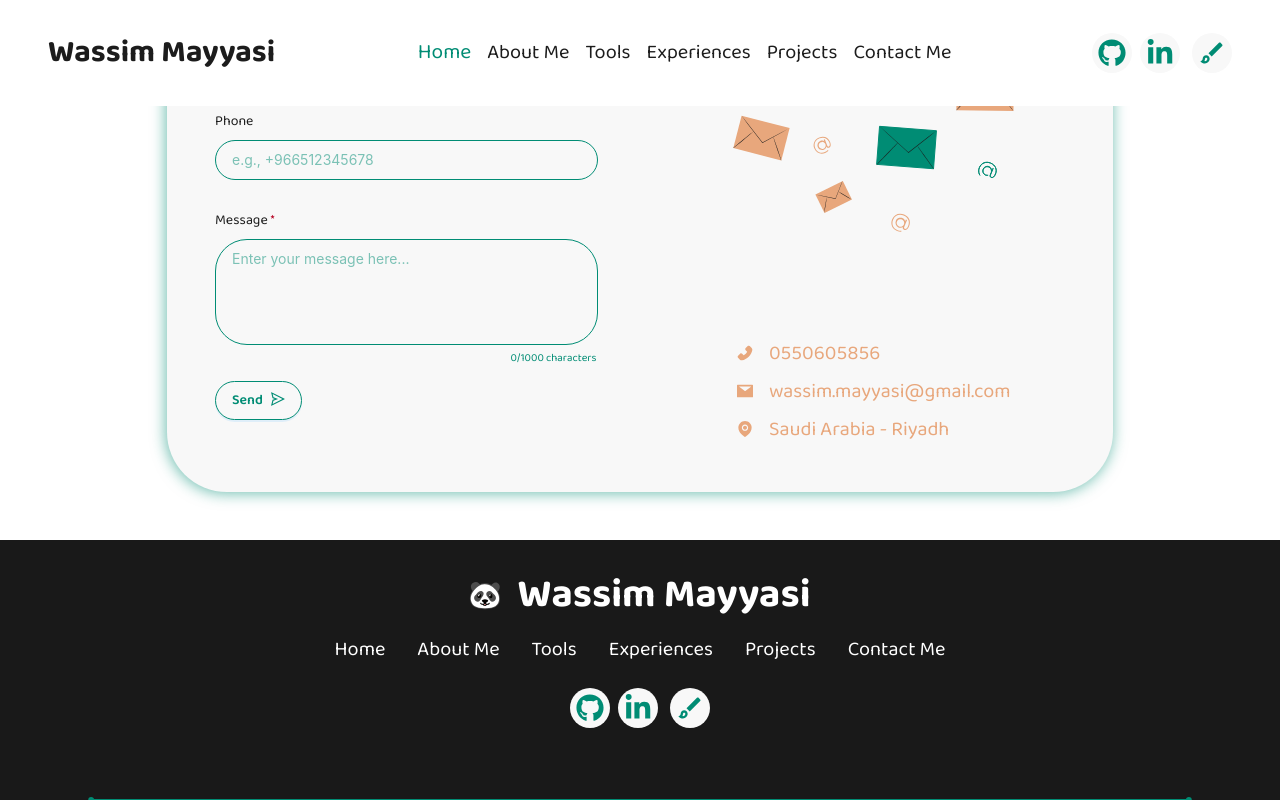
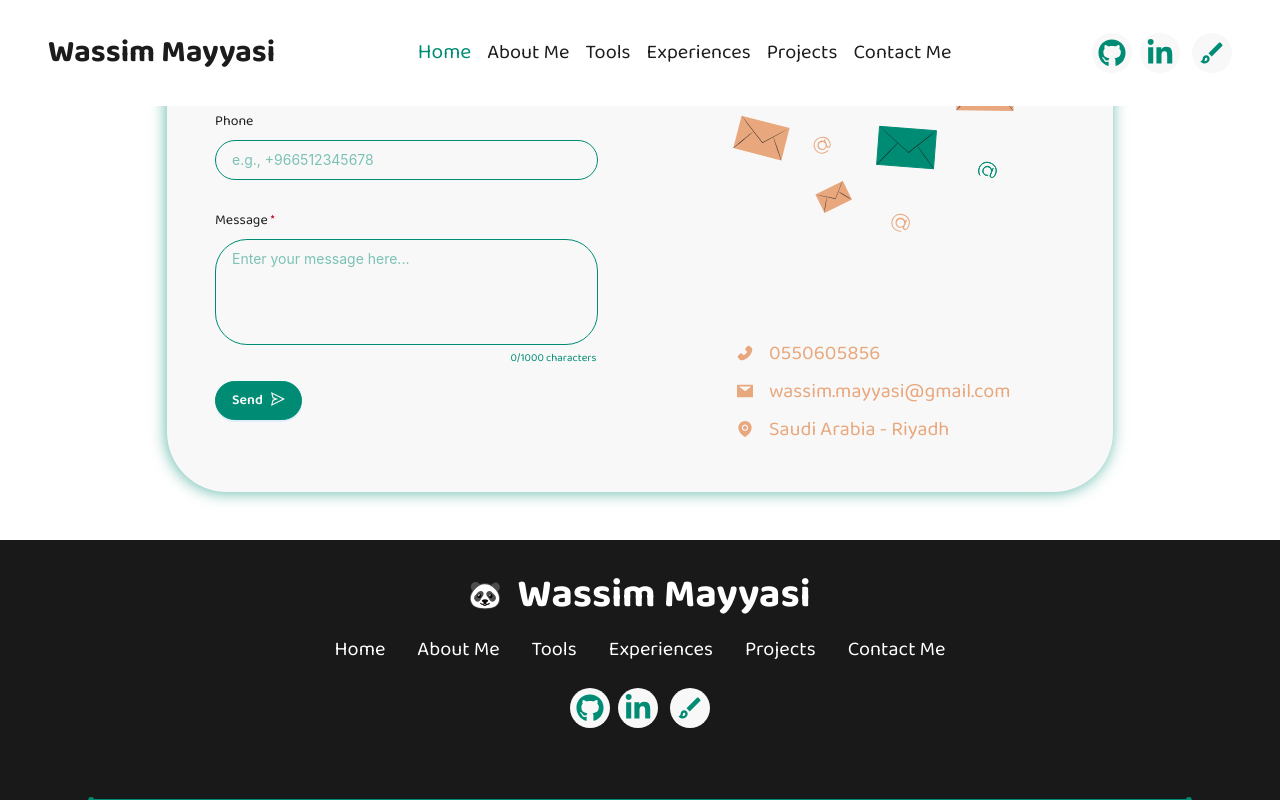
Before and after one commit to wassimmayyasi/wassimmayyasi.github.io, a React (Vite) app: page / in a window 1280 px wide. In both pictures the pointer is over the button "Send". Shown: the part 10397-11197 px from the top of the page. Built offline with nearby package versions, Linux system fonts and the light colour scheme.

Commit message:
fix: style of button on hover

```diff
--- a/src/components/Sections/Contact/contact-form.scss
+++ b/src/components/Sections/Contact/contact-form.scss
@@ -63,6 +63,10 @@ form.ant-form {
                 height: fit-content;
                 width: fit-content;
                 margin-top: $spacing-2;
+                &:hover {
+                    background-color: var(--primary);
+                    color: var(--background-level-2);
+                }
             }
         }
     }
```
